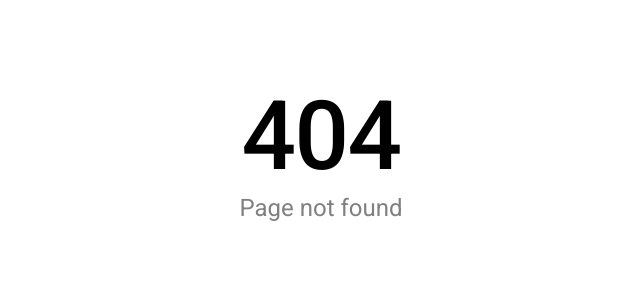
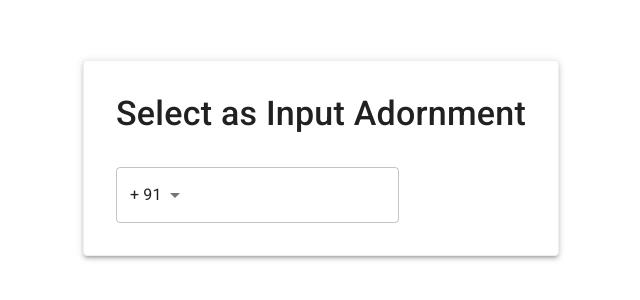
Before and after one commit to Kumar-ayush-singh/MUI-assignments, a React (Vite) app: page /dynamic-adornment in a window 1280 px wide. Before the commit this address had no page. Shown: the top 300 px of the page, without its empty margins (319-959 px from the left). Built offline with nearby package versions, Linux system fonts and the light colour scheme.

Commit message:
implemented select as input adornment

```diff
--- a/src/App.jsx
+++ b/src/App.jsx
@@ -2,6 +2,7 @@
 import { Route, Routes } from 'react-router-dom'
 import Assignments from './components/assignments';
 import PageNotFound from './components/pageNotFound';
+import DynamicAdornment from './components/dynamicAdornment';
 
 
 
@@ -11,6 +12,7 @@
     <Routes>
       <Route path='/' element={<Assignments/>}/>
       <Route path='/grow-calculator' element={<GrowIntrestCalculator/>} />
+      <Route path='/dynamic-adornment' element={<DynamicAdornment/>} />
       <Route path='/*' element={<PageNotFound/>}/>
     </Routes>
   )
--- a/src/components/assignments.jsx
+++ b/src/components/assignments.jsx
@@ -9,21 +9,43 @@
 
 export default function Assignments(){
     return (
-      <Box width='400px' textAlign='left' p={5}>
+      <Box textAlign='left' p={5} sx={{
+        display: 'flex',
+        flexWrap: 'wrap',
+        gap: '16px',
+        '& > *': {
+          flexBasis: '400px',
+          position: 'relative',
+        }
+      }}>
         <Card elevation={3}>
           <CardContent>
             <Typography variant='h5' gutterBottom>Compound Interest Calculator</Typography>
             <Typography>
-            Compounding interest, as opposed to simple interest, is the situation where your wealth increases exponentially because you earn interest on your total investments, the aggregation of your principal amount and the interest it incurs.
+              Compounding interest, as opposed to simple interest, is the situation where your wealth increases exponentially because you earn interest on your total investments, the aggregation of your principal amount and the interest it incurs.
             </Typography>
           </CardContent>
           <CardActions>
-            <Link component={RRLink} to={'/grow-calculator'}>
-              <Button component={RRLink} to="./grow-calculator">View Project</Button>
-            </Link>
-            <Link href="https://github.com/Kumar-ayush-singh/MUI-assignments/tree/main/src">
-              <Button>View Code</Button>
-            </Link>
+            <Button component={RRLink} to="./grow-calculator">View Project</Button>
+            <Button href="https://github.com/Kumar-ayush-singh/MUI-assignments/tree/main/src">View Code</Button>
+          </CardActions>
+        </Card>
+
+
+        {/* with dynamic andonment */}
+        <Card elevation={3}>
+          <CardContent>
+            <Typography variant='h5' gutterBottom>Select as Input Adornment</Typography>
+            <Typography>
+             Trying to implement select as input adornment use case: selecting country code for a number
+            </Typography>
+          </CardContent>
+          <CardActions sx={{
+            position: 'absolute',
+            bottom: 0,
+          }}>
+            <Button component={RRLink} to="./dynamic-adornment">View Project</Button>
+            <Button href='#'>View Code</Button>
           </CardActions>
         </Card>
       </Box>
--- /dev/null
+++ b/src/components/dynamicAdornment.jsx
@@ -0,0 +1,233 @@
+import { KeyboardArrowDown } from "@mui/icons-material";
+import {
+  Box,
+  Button,
+  Divider,
+  FormControl,
+  FormLabel,
+  Input,
+  InputAdornment,
+  Menu,
+  MenuItem,
+  OutlinedInput,
+  Paper,
+  Select,
+  Stack,
+  TextField,
+  Typography,
+  useTheme,
+} from "@mui/material";
+import { useRef, useState } from "react";
+
+
+let countryDictionary  = {"AF":"93","AL":"355","DZ":"213","US":"1",
+                              "AD":"376","AO":"244","AI":"1","AG":"1","AR":"54",
+                              "AM":"374","AW":"297","AU":"61","AT":"43","AZ":"994",
+                              "BS":"1","BH":"973","BD":"880","BB":"1","BY":"375",
+                              "BE":"32","BZ":"501","BJ":"229","BM":"1","BT":"975",
+                              "BA":"387","BW":"267","BR":"55","IO":"246","BG":"359",
+                              "BF":"226","BI":"257","KH":"855","CM":"237","CA":"1",
+                              "CV":"238","KY":"345","CF":"236","TD":"235","CL":"56","CN":"86",
+                              "CX":"61","CO":"57","KM":"269","CG":"242","CK":"682","CR":"506",
+                              "HR":"385","CU":"53","CY":"537","CZ":"420","DK":"45","DJ":"253",
+                              "DM":"1","DO":"1","EC":"593","EG":"20","SV":"503","GQ":"240",
+                              "ER":"291","EE":"372","ET":"251","FO":"298","FJ":"679","FI":"358",
+                              "FR":"33","GF":"594","PF":"689","GA":"241","GM":"220","GE":"995",
+                              "DE":"49","GH":"233","GI":"350","GR":"30","GL":"299","GD":"1",
+                              "GP":"590","GU":"1","GT":"502","GN":"224","GW":"245","GY":"595","HT":"509",
+                              "HN":"504","HU":"36","IS":"354","IN":"91","ID":"62","IQ":"964",
+                              "IE":"353","IL":"972","IT":"39","JM":"1","JP":"81","JO":"962",
+                              "KZ":"77","KE":"254","KI":"686","KW":"965","KG":"996","LV":"371",
+                              "LB":"961","LS":"266","LR":"231","LI":"423","LT":"370","LU":"352",
+                              "MG":"261","MW":"265","MY":"60","MV":"960","ML":"223",
+                              "MT":"356","MH":"692","MQ":"596","MR":"222","MU":"230","YT":"262",
+                              "MX":"52","MC":"377","MN":"976", "ME":"382","MS":"1","MA":"212",
+                              "MM":"95","NA":"264","NR":"674","NP":"977","NL":"31","NC":"687",
+                              "NZ":"64","NI":"505","NE":"227","NG":"234","NU":"683",
+                              "NF":"672","MP":"1","NO":"47","OM":"968","PK":"92","PW":"680",
+                              "PA":"507","PG":"675","PY":"595","PE":"51","PH":"63","PL":"48",
+                              "PT":"351","PR":"1","QA":"974","RO":"40","RW":"250","WS":"685",
+                              "SM":"378","SA":"966","SN":"221","RS":"381","SC":"248",
+                              "SL":"232","SG":"65","SK":"421","SI":"386","SB":"677",
+                              "ZA":"27","GS":"500","ES":"34","LK":"94","SD":"249","SR":"597",
+                              "SZ":"268","SE":"46","CH":"41","TJ":"992","TH":"66","TG":"228",
+                              "TK":"690","TO":"676","TT":"1","TN":"216","TR":"90",
+                              "TM":"993","TC":"1","TV":"688","UG":"256","UA":"380",
+                              "AE":"971","GB":"44","AS":"1","UY":"598","UZ":"998",
+                              "VU":"678","WF":"681","YE":"967","ZM":"260",
+                              "ZW":"263","BO":"591","BN":"673","CC":"61",
+                              "CD":"243","CI":"225","FK":"500","GG":"44",
+                              "VA":"379","HK":"852","IR":"98","IM":"44",
+                              "JE":"44","KP":"850","KR":"82","LA":"856",
+                              "LY":"218","MO":"853","MK":"389","FM":"691",
+                              "MD":"373","MZ":"258","PS":"970","PN":"872",
+                              "RE":"262","RU":"7","BL":"590","SH":"290","KN":"1",
+                              "LC":"1","MF":"590","PM":"508","VC":"1","ST":"239",
+                              "SO":"252","SJ":"47","SY":"963","TW":"886","TZ":"255",
+                              "TL":"670","VE":"58","VN":"84","VG":"284","VI":"340"}
+
+function getCountryName(code){
+  code = String(code).toUpperCase();
+  const reasonName = new Intl.DisplayNames( ['en'], {type: 'region'});
+  return reasonName.of(code);
+}
+
+function getCountryFlag(code){
+  const codePoints = code.toUpperCase()
+    .split('')
+    .map(char => 127397 + char.charCodeAt());
+  return String.fromCodePoint(...codePoints);
+}
+
+export default function DynamicAdornment() {
+  const theme = useTheme();
+
+  const [countryCode, setCountryCode] = useState(91);
+  const [phoneNumber, setPhoneNumber] = useState('');
+
+  const countryCodeElRef = useRef(null);
+  const phoneNumberElRef = useRef(null);
+
+
+
+  function handleCountryCodeChange(_event){
+    setCountryCode(_event.target.value);
+    if(phoneNumberElRef.current){
+      phoneNumberElRef.current.focus();
+      console.log(phoneNumberElRef.current);
+    }
+  }
+
+  function onDown (){
+    if(countryCodeElRef.current){
+      countryCodeElRef.current.click();
+    }
+  }
+
+  function handlePhoneChange(_event){
+    let newValue = _event.target.value;
+    newValue = newValue.substring(0, 10);
+    const numbers = newValue.match(/\d+/);
+    setPhoneNumber(numbers ? numbers[0] : '');
+  }
+
+  return (
+    <Box
+      display="flex"
+      justifyContent="center"
+      sx={{
+        padding: {
+          xs: "0px",
+          sm: "60px",
+        },
+      }}
+    >
+      <Paper
+        sx={{
+          border: {
+            xs: "none",
+            sm: "1px solid #efefef",
+          },
+          boxShadow: {
+            xs: theme.shadows[0],
+            sm: theme.shadows[3],
+          },
+          flexGrow: {
+            xs: 1,
+            sm: 1,
+            md: 0,
+          },
+          maxWidth: "1000px",
+        }}
+      >
+        <Typography
+          variant="h4"
+          fontWeight={500}
+          textAlign="left"
+          p={4}
+          paddingBottom={0}
+        >
+          Select as Input Adornment
+        </Typography>
+        <Stack
+          spacing={2}
+          p={4}
+          sx={{
+            flexDirection: {
+              xs: "column",
+              md: "row",
+            },
+            gap: {
+              xs: "1rem",
+              md: "2rem",
+            },
+          }}
+        >
+          <TextField
+            value={phoneNumber}
+            inputRef={phoneNumberElRef}
+            onChange={handlePhoneChange}
+            sx={{
+              '& .MuiInputBase-root': {
+                p: 0,
+              },
+            }}
+            InputProps={{
+              startAdornment: (
+                <InputAdornment position="start">
+                  <Select
+                    ref={countryCodeElRef}
+                    renderValue={(P) => `+ ${countryCode}`}
+                    value={countryCode}
+                    onChange={handleCountryCodeChange}
+                    sx={{
+                      '& .MuiOutlinedInput-notchedOutline': {
+                        display: 'none',
+                      }
+                    }}
+                  >
+                    {
+                      Object.keys(countryDictionary).map((key, i) => {
+                        return <MenuItem key={i} value={countryDictionary[key]}>{`${getCountryFlag(key)} ${getCountryName(key)} +${countryDictionary[key]}`}</MenuItem>
+                      })
+                    }
+                  </Select>
+                </InputAdornment>
+              ),
+            }}
+          />
+
+          {/* <FormControl>
+            <Button
+              onClick={handleMenuBtnClick}
+              id='country-code-btn'
+              aria-controls={isMenuOpen ? 'country-code-menu' : undefined}
+              aria-haspopup={true}
+              aria-expanded={isMenuOpen? true : undefined}
+              endIcon={<KeyboardArrowDown/>}
+            >
+              +{countryCode}
+            </Button>
+            <Menu
+              anchorEl={anchorEl}
+              onClose={handleMenuClose}
+              open={isMenuOpen}
+              id='country-code-menu'
+              MenuListProps={{
+                'aria-labelledby': 'country-code-btn'
+              }}
+            >
+              {
+                Object.keys(countryDictionary).map((key, i) => {
+                  return <MenuItem selected={countryCode == countryDictionary[key]} key={i} onClick={handleCountryCodeChange} value={countryDictionary[key]}>{`${getCountryFlag(key)} ${getCountryName(key)} +${countryDictionary[key]}`}</MenuItem>
+                })
+              }
+            </Menu>
+            <OutlinedInput/>
+          </FormControl> */}
+
+        </Stack>
+      </Paper>
+    </Box>
+  );
+}
```
